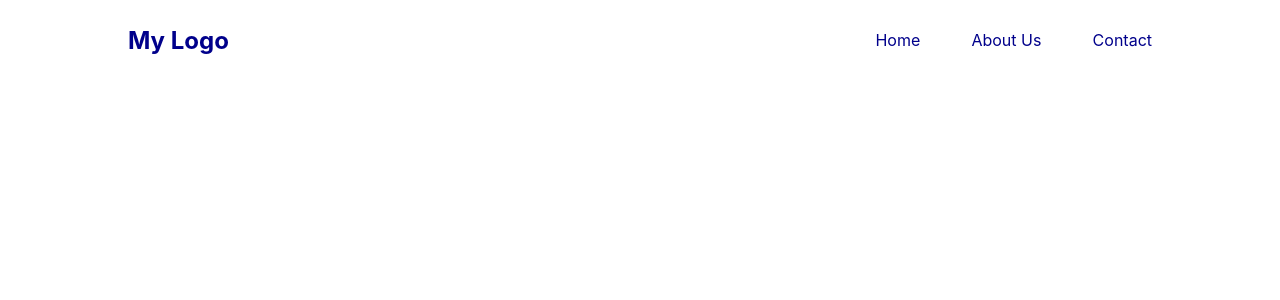
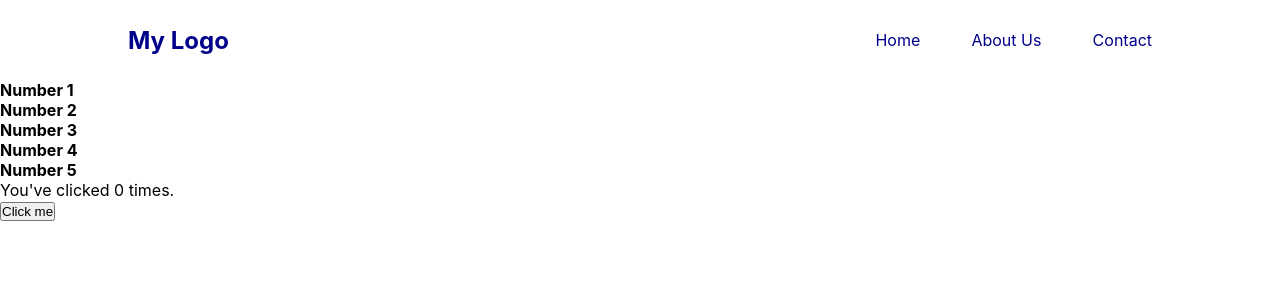
Before and after one commit to ramos-vini/React-JS-Studies, a React (Create React App) app: page / in a window 1280 px wide. Shown: the top 300 px of the page. Built offline with nearby package versions, Linux system fonts and the light colour scheme.

Commit message:
Components: 'NumberMaper' & 'ClickCounter'

```diff
--- a/src/App.js
+++ b/src/App.js
@@ -1,10 +1,12 @@
 import './App.css';
 import Header from './Header.js';
+import Body from './Body.js';
 
 function App() {
   return (
     <div className="App">
       <Header logo="My Logo" />
+      <Body />
     </div>
   );
 }
--- /dev/null
+++ b/src/Body.js
@@ -0,0 +1,11 @@
+import NumberMaper from './NumberMaper.js'
+import ClickCounter from './ClickCounter.js';
+
+export default function Body(props) {
+    return(
+        <body>
+            <NumberMaper/>
+            <ClickCounter/>
+        </body>
+    );
+}
--- /dev/null
+++ b/src/ClickCounter.js
@@ -0,0 +1,13 @@
+import React, { useState } from 'react';
+
+export default function ClickCounter() {
+    const [count, setCount] = useState(0);
+
+    return (
+        <div>
+            <p>You've clicked {count} times.</p>
+
+            <button onClick={()=> setCount(count + 1)}>Click me</button>
+        </div>
+    );
+}
--- a/src/Header.js
+++ b/src/Header.js
@@ -2,7 +2,7 @@ import './Header.css';
 
 function Header(props) {
     return (
-        <div className="header">
+        <header className="header">
             <div className="headerDiv1">
                 <a href><h2>{props.logo}</h2></a>
             </div>
@@ -12,7 +12,7 @@ function Header(props) {
                 <a href>About Us</a>
                 <a href>Contact</a>
             </div>
-        </div>
+        </header>
     );
 }
 
--- /dev/null
+++ b/src/NumberMaper.js
@@ -0,0 +1,11 @@
+export default function NumberMaper() {
+    let numbers = [1,2,3,4,5]
+
+    return (
+        numbers.map((n)=>{
+        return (
+            <h4>Number {n}</h4>
+        )
+        })
+    )
+}
```
